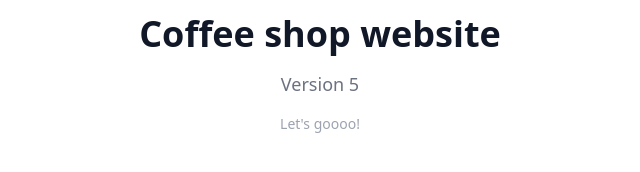
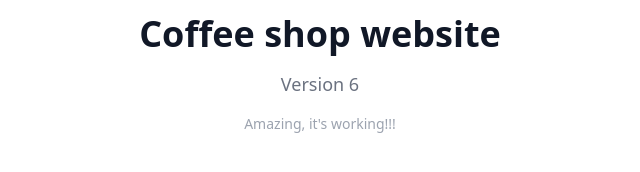
Before and after one commit to landinator-sites/a41feb4e, a React (Vite) app: page / in a window 1280 px wide. Shown: the part 326-498 px from the top of the page, without its empty margins (320-960 px from the left). Built offline with nearby package versions, Linux system fonts and the light colour scheme.

Commit message:
v6: Amazing, it's working!!!

```diff
--- a/src/App.tsx
+++ b/src/App.tsx
@@ -3,8 +3,8 @@ export default function App() {
     <div className="min-h-screen bg-white flex items-center justify-center">
       <div className="text-center space-y-4">
         <h1 className="text-4xl font-bold text-gray-900">Coffee shop website</h1>
-        <p className="text-lg text-gray-500">Version 5</p>
-        <p className="text-sm text-gray-400">Let's goooo!</p>
+        <p className="text-lg text-gray-500">Version 6</p>
+        <p className="text-sm text-gray-400">Amazing, it's working!!!</p>
       </div>
     </div>
   );
```
